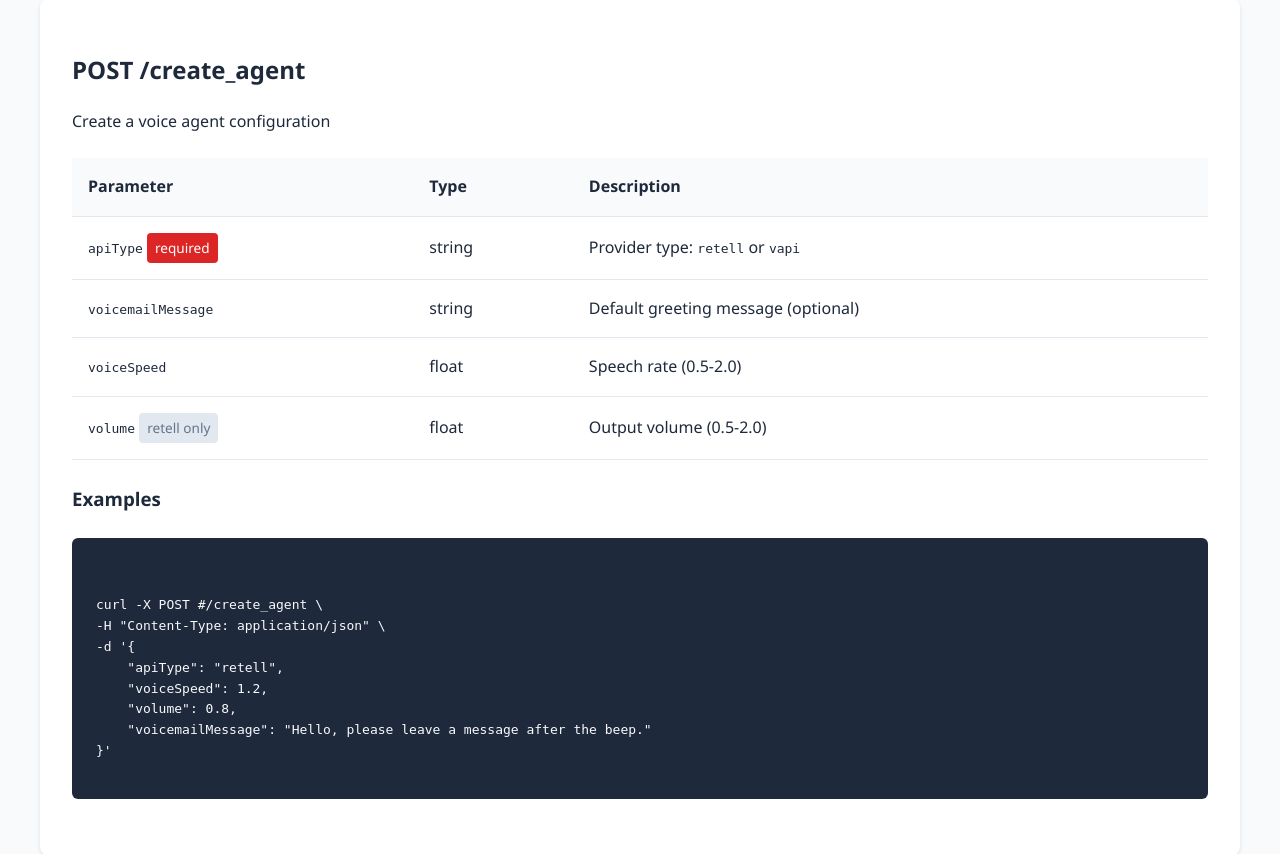
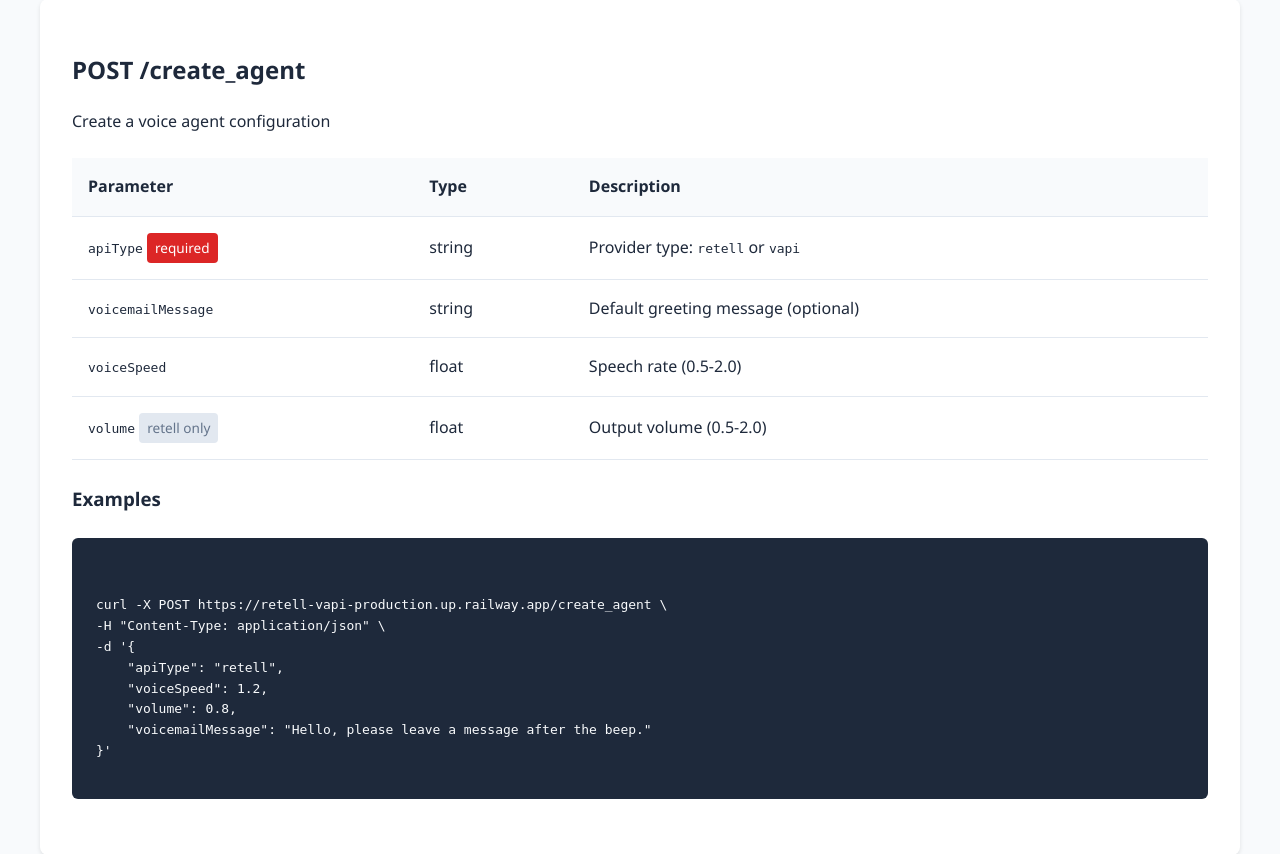
Before and after one commit to AnamayNarkar/retell-vapi, a Flask app: template templates/index.html in a window 1280 px wide. Shown: the part 283-1137 px from the top of the page. Run offline with Flask 3, Linux system fonts and the light colour scheme; the template is opened without the code that fills it: most values are stand-ins (such as "Sample title", 1, 10 or a date in 2020).

Commit message:
url added to template

```diff
--- a/templates/index.html
+++ b/templates/index.html
@@ -167,7 +167,7 @@
             <h3>Examples</h3>
             <div class="example-code">
                 <pre><code>
-curl -X POST {{ base_url }}/create_agent \
+curl -X POST https://retell-vapi-production.up.railway.app/create_agent \
 -H "Content-Type: application/json" \
 -d '{
     "apiType": "retell",
```
